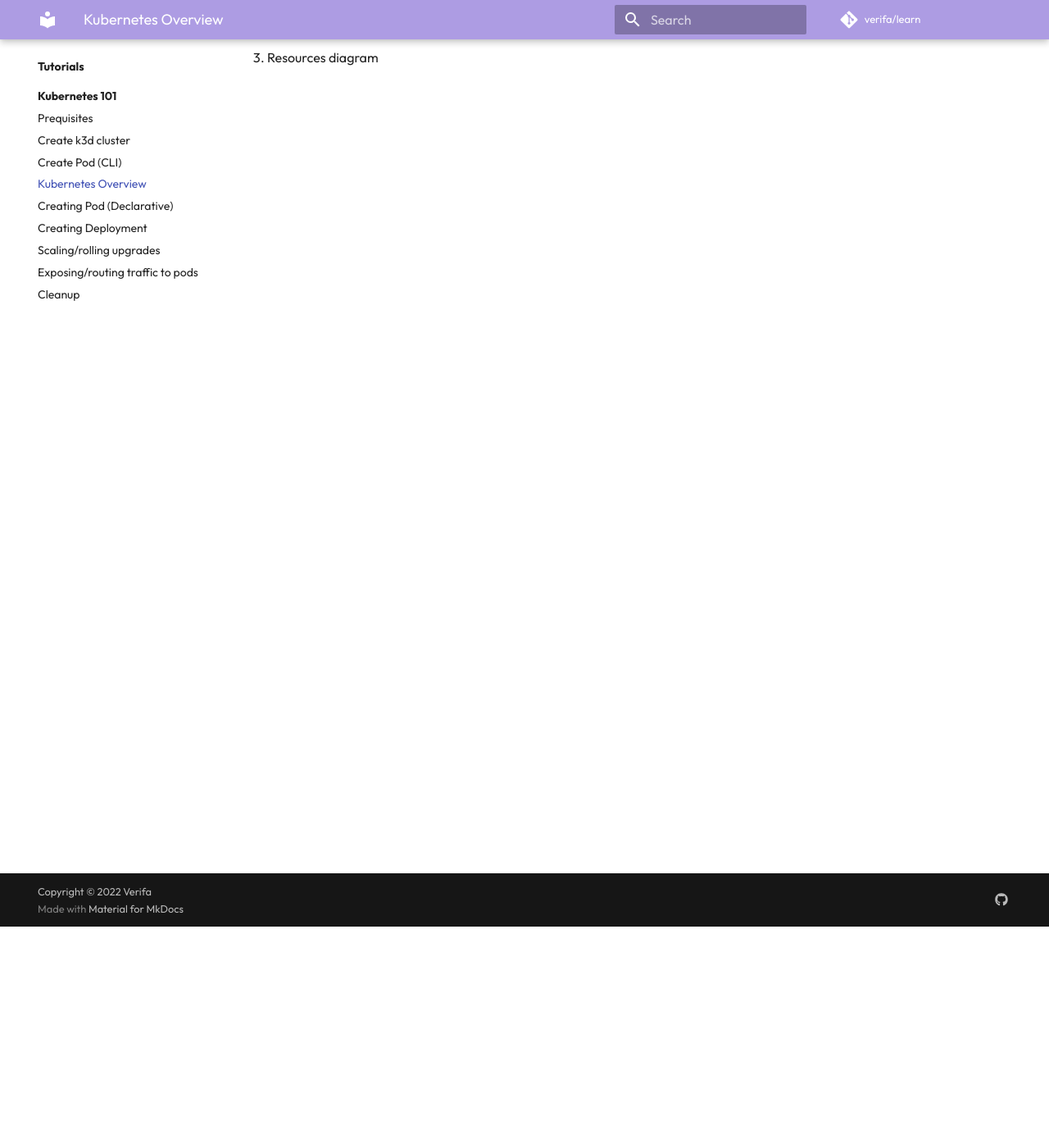
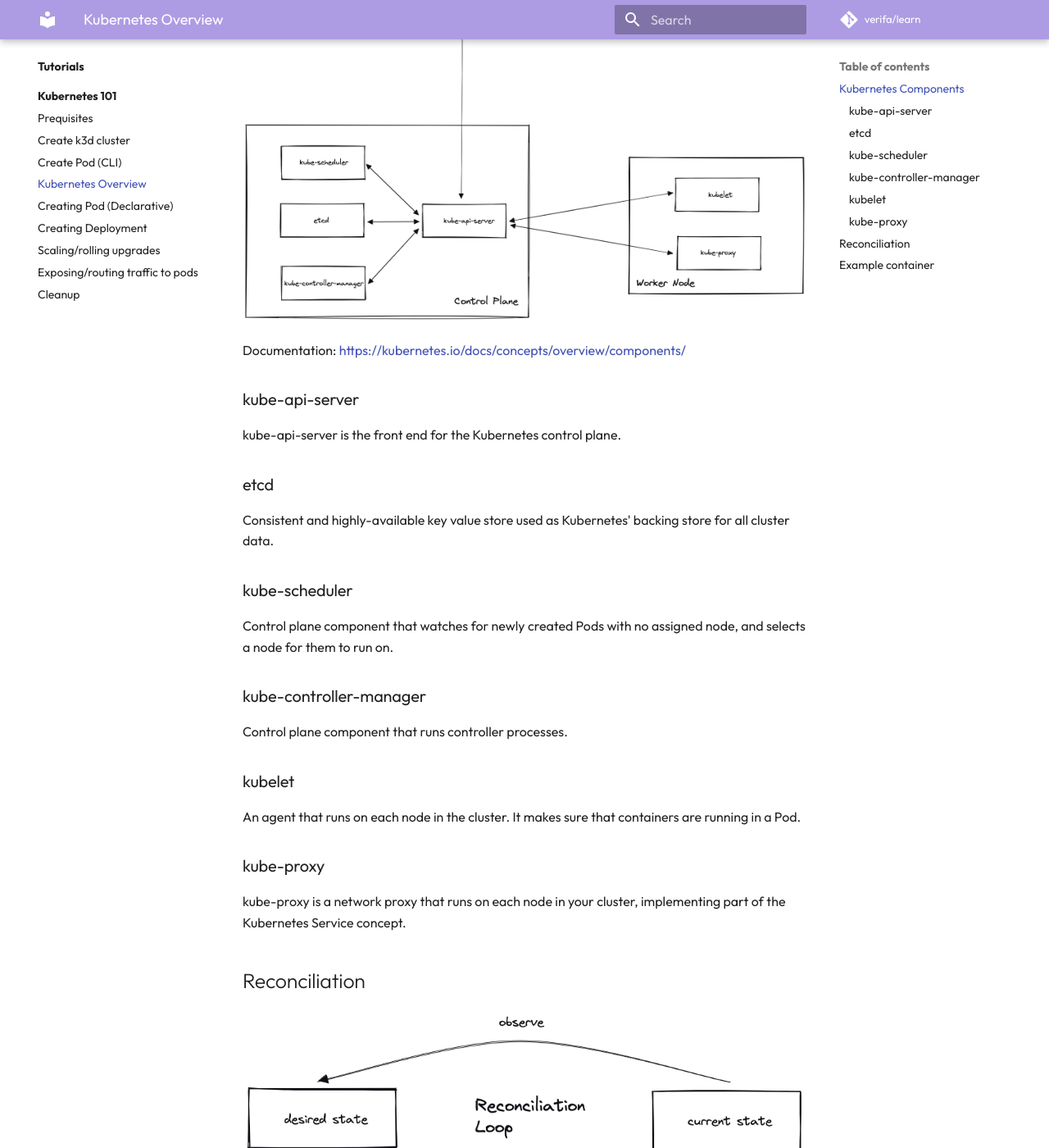
Before and after one commit to verifa/learn, an MkDocs documentation site: the page built from docs/tutorials/kubernetes-101/overview.md, in a window 1280 px wide and 1400 px high, scrolled down 270 px. Shown: the whole window at 82% size. Built offline with MkDocs 1.6.1 and Material for MkDocs 9.7.7, drawn with Linux system fonts in a browser that asks for light colours; comment, search, counter and statistics services are not loaded; some of the changed text lies outside the part shown.

Commit message:
Update kubernetes overview and add some simple images

```diff
--- a/docs/tutorials/kubernetes-101/overview.md
+++ b/docs/tutorials/kubernetes-101/overview.md
@@ -2,7 +2,40 @@
 title: Kubernetes Overview
 ---
 
-1. Kubernetes API
-2. Reconciliation
-    1. Reason why Crossplane, ArgoCD, etc are so popular and useful
-3. Resources diagram
+## Kubernetes Components
+
+![control-plane](images/control-plane.png)
+
+Documentation: <https://kubernetes.io/docs/concepts/overview/components/>
+
+### kube-api-server
+
+kube-api-server is the front end for the Kubernetes control plane.
+
+### etcd
+
+Consistent and highly-available key value store used as Kubernetes' backing store for all cluster data.
+
+### kube-scheduler
+
+Control plane component that watches for newly created Pods with no assigned node, and selects a node for them to run on.
+
+### kube-controller-manager
+
+Control plane component that runs controller processes.
+
+### kubelet
+
+An agent that runs on each node in the cluster. It makes sure that containers are running in a Pod.
+
+### kube-proxy
+
+kube-proxy is a network proxy that runs on each node in your cluster, implementing part of the Kubernetes Service concept.
+
+## Reconciliation
+
+![reconciliation](images/reconciliation.png)
+
+## Example container
+
+![example-container](images/example-container.png)
```
Also changed, not shown: docs/tutorials/kubernetes-101/images/control-plane.png (added), docs/tutorials/kubernetes-101/images/example-container.png (added), docs/tutorials/kubernetes-101/images/reconciliation.png (added).
